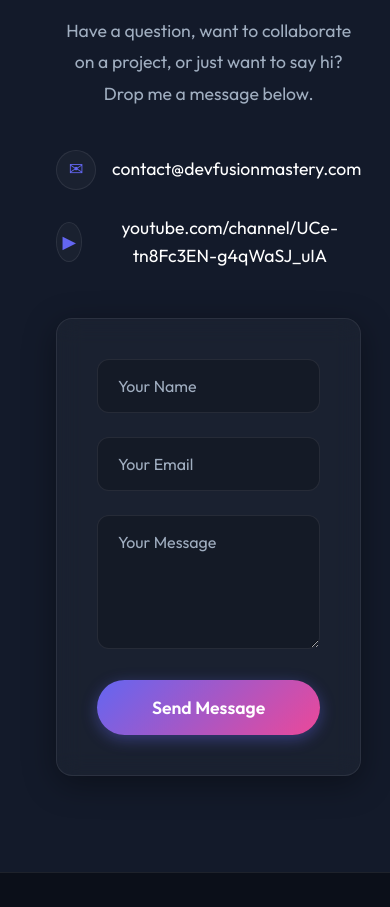
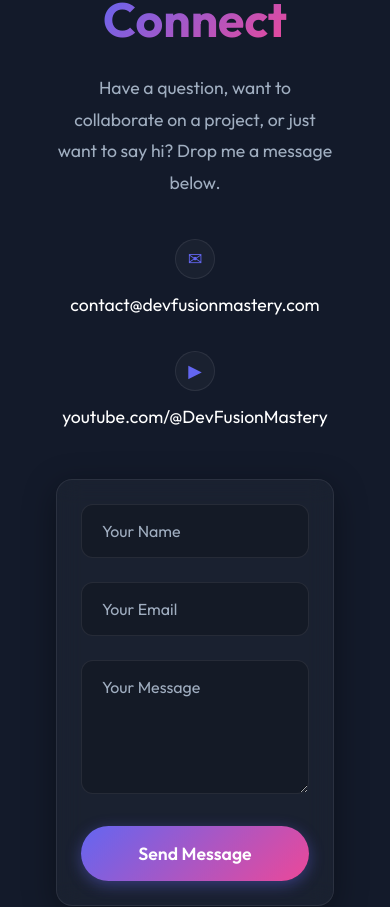
Before and after one commit to avinash-sharma-121/dev_fusion_mastry, a React (Create React App) app: page / in a window 390 px wide. Shown: the part 9267-10174 px from the top of the page. Built offline with nearby package versions, Linux system fonts and the light colour scheme; no server answers; the HTML template or start-up script is replaced by a standard one.

Commit message:
fixing UI

```diff
--- a/src/components/ContactForm.css
+++ b/src/components/ContactForm.css
@@ -100,5 +100,16 @@
 
   .contact-details {
     align-items: center;
+    gap: 2rem;
+  }
+
+  .contact-detail-item {
+    flex-direction: column;
+    text-align: center;
+    gap: 0.75rem;
+  }
+
+  .contact-form-container {
+    padding: 1.5rem;
   }
 }
--- a/src/components/ContactForm.jsx
+++ b/src/components/ContactForm.jsx
@@ -43,7 +43,7 @@ const ContactForm = () => {
               </div>
               <div className="contact-detail-item">
                 <div className="contact-icon">▶</div>
-                <span>youtube.com/channel/UCe-tn8Fc3EN-g4qWaSJ_uIA</span>
+                <span>youtube.com/@DevFusionMastery</span>
               </div>
             </div>
           </div>
```
